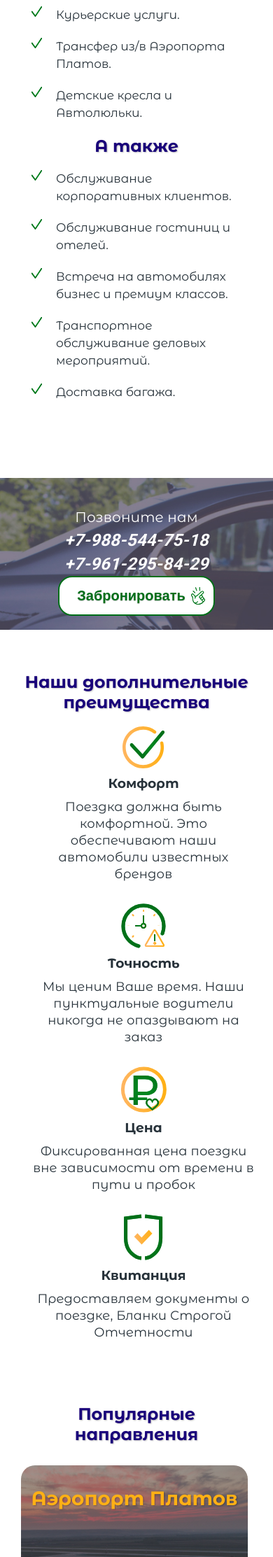
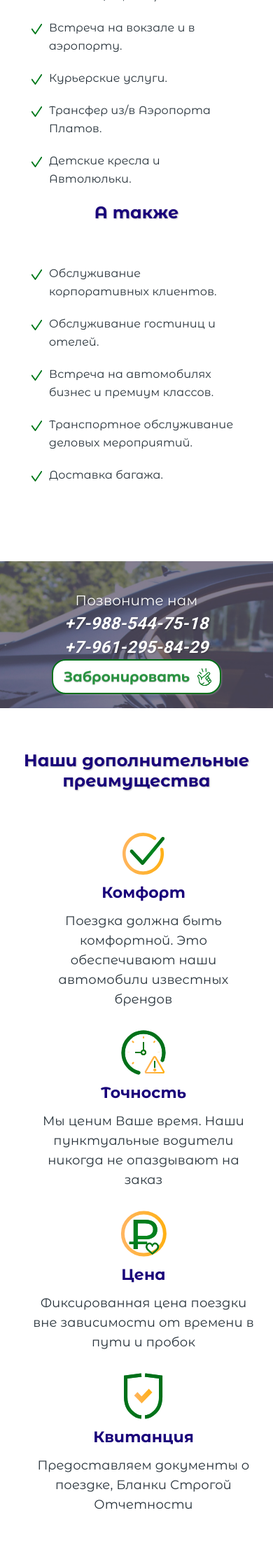
Before and after one commit to alexander-drach/redesign-transfer-rostov, a PHP site: page / in a window 390 px wide. Shown: the part 1320-3545 px from the top of the page at 70% size. Run offline with PHP 8.4, Linux system fonts and the light colour scheme.

Commit message:
Tablet is almost done

```diff
--- a/footer.php
+++ b/footer.php
@@ -36,7 +36,8 @@
   </footer>
   <button class="btn-up visually-hidden" type="button"><span class="visually-hidden">Наверх</span></button>
   </body>
-  </html>
-</footer>
+
+  </footer>
 </body>
+
 </html>
--- a/style.css
+++ b/style.css
@@ -66,6 +67,7 @@ h2 {
     line-height: 50px;
     color: var(--titles);
     text-shadow: 1px 1px 2px rgba(0, 0, 0, 0.25);
+    margin-bottom: 60px;
 }
 
 img {
@@ -555,12 +561,16 @@ textarea {
     width: 50%;
 }
 
-/* .wrapper-list-services .list__item {
+.wrapper__item:first-child {
+    margin-right: 30px;
+}
+.wrapper-list-services .list__item {
     position: relative;
     margin-bottom: 20px;
     padding-left: 35px;
     font-size: 26px;
-} */
+    line-height: 36px;
+}
 
 .wrapper-list-services .list__item:before {
     content: "";
@@ -597,7 +607,8 @@ textarea {
     display: flex;
     align-items: center;
     text-align: center;
-    letter-spacing: 0.01em;
+    text-shadow: 1px 1px 2px rgba(0, 0, 0, 0.25);
+    /* letter-spacing: 0.01em; */
     color: #ffffff;
     margin-bottom: 40px;
 }
@@ -609,9 +620,9 @@ textarea {
 }
 
 .order-btn {
-    padding: 15px 40px 15px 25px;
+    padding: 11px 43px 11px 15px;
     border: 2px solid var(--green);
-    color: var(--green);
+    color: rgba(2, 134, 31, 0.8);
     text-shadow: 0px 1px 1px rgba(0, 0, 0, 0.25);
     background-color: #ffffff;
     background-repeat: no-repeat;
@@ -620,7 +631,9 @@ textarea {
     background-position: right 12px center;
     font-weight: bold;
     font-size: 20px;
+    font-family: "Montserrat Alternates", serif;
     border-radius: 20px;
+    box-shadow: 1px 1px 2px rgba(255, 255, 255, 0.25);
 }
 /* booking end*/
 
@@ -646,20 +659,33 @@ textarea {
 }
 
 .features__icon {
-    margin-bottom: 20px;
+    margin-bottom: 40px;
 }
 
 .features__title {
-    margin-bottom: 20px;
+    font-size: 30px;
+    line-height: 40px;
+    margin-bottom: 25px;
+    color: var(--titles);
+    /* letter-spacing: 0.01em; */
 }
 
+
+
 .list__desc {
-    font-size: 18px;
-    line-height: 1.5;
+    font-size: 22px;
+    line-height: 42px;
+    font-family: "Open Sans";
+    letter-spacing: 0.02em;
 }
 /* features end*/
 
 /* routs */
+
+.routs {
+    padding-bottom: 55px;
+}
+
 .list_routs {
     display: flex;
     flex-wrap: wrap;
@@ -703,8 +729,8 @@ textarea {
 
 .routs__title {
     position: relative;
-    font-size: 28px;
-    color: #ffb015;
+    font-size: 32px;
+    color: var(--orange);
     text-shadow: 1px 1px 2px rgba(0, 0, 0, 0.25);
     z-index: 1;
 }
@@ -949,18 +980,6 @@ select {
 
     .nav {
         margin-left: 25px;
-    }
-
-    .wrapper-list-services .list__item {
-        position: relative;
-        margin-bottom: 20px;
-        padding-left: 35px;
-        font-size: 16px;
-        line-height: 26px;
-    }
-
-    .wrapper-list-services .list__item:before {
-        top: 0px;
     }
 
     .booking p {
@@ -1076,6 +1103,7 @@ select {
 
     .list_features {
         flex-wrap: wrap;
+        justify-content: space-between;
     }
 
     .tabs-features {
@@ -1109,11 +1148,43 @@ select {
         padding: 0 45px;
     }
 
+    .routs__title {
+        font-size: 28px;
+    }
+    .features,
+    .routs .title-section {
+        margin-bottom: 60px;
+    }
+
+    .routs {
+        padding-bottom: 70px;
+    }
+
+    .features__icon,
+    .features__title {
+        margin-bottom: 20px;
+    }
+
+    .features__title {
+        font-size: 22px;
+        line-height: 32px;
+    }
+
+    .list__desc {
+        font-size: 18px;
+        line-height: 28px;
+        letter-spacing: 0.01em;
+        font-family: 'Montserrat Alternates';
+    }
+
+
     .footer-page h3,
     .email-footer,
     .email-footer a {
         font-size: 20px;
         line-height: 30px;
+        font-weight: bold;
+        font-family: 'Roboto';
     }
 
     .email-footer {
@@ -1122,11 +1193,21 @@ select {
 
     .phohes_footer {
         font-weight: bold;
-        display: flex;
-        flex-direction: column;
         margin-bottom: 20px;
+        font-family: 'Roboto';
     }
 
+    .wrapper-list-services .list__item {
+        font-size: 16px;
+        line-height: 26px;
+        padding-left: 25px;
+    }
+
+    .wrapper-list-services .list__item::before {
+        width: 15px;
+        height: 15px;
+    }
+    .footer-page .title-section,
     .phones-title,
     .email-footer,
     .social-title {
@@ -1266,24 +1346,10 @@ select {
         line-height: 12px;
     }
 
-    .wrapper-list-services .list__item {
-        font-size: 17px;
-        line-height: 25px;
-    }
-
-    .wrapper-list-services .list__item::before {
-        width: 15px;
-        height: 15px;
-    }
-
     .booking a {
         text-decoration: none;
     }
 
-    .list__desc {
-        line-height: 24px;
-        letter-spacing: 0.01em;
-    }
 
     .routs .title-section {
         max-width: 50%;
```
Also changed, not shown: other parts of style.css (+67 -54 lines).
